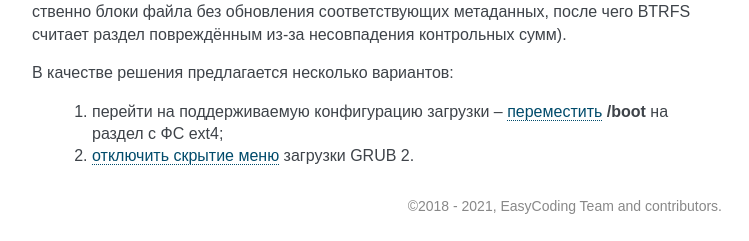
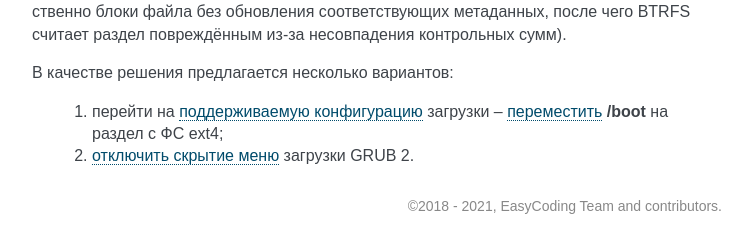
Before and after one commit to RussianFedora/FAQ, a Sphinx documentation site: the page built from source/tips-and-tricks.rst, in a window 1280 px wide and 900 px high, scrolled down 10343 px. Shown: the part 656-897 px from the top of the window, without its empty margins (388-1137 px from the left). Built offline with Sphinx 7.4.7, drawn with Linux system fonts in a browser that asks for light colours; comment, search, counter and statistics services are not loaded; some of the changed lines change nothing that is shown.

Commit message:
Updated grub-sparse-not-allowed question again.

```diff
--- a/source/tips-and-tricks.rst
+++ b/source/tips-and-tricks.rst
@@ -602,5 +602,5 @@
 
 В качестве решения предлагается несколько вариантов:
 
-  1. перейти на поддерживаемую конфигурацию загрузки -- :ref:`переместить <fedora-partitions>` **/boot** на раздел с ФС ext4;
+  1. перейти на :ref:`поддерживаемую конфигурацию <fedora-partitions>` загрузки -- :ref:`переместить <moving-system>` **/boot** на раздел с ФС ext4;
   2. :ref:`отключить скрытие меню <grub-show>` загрузки GRUB 2.
```
